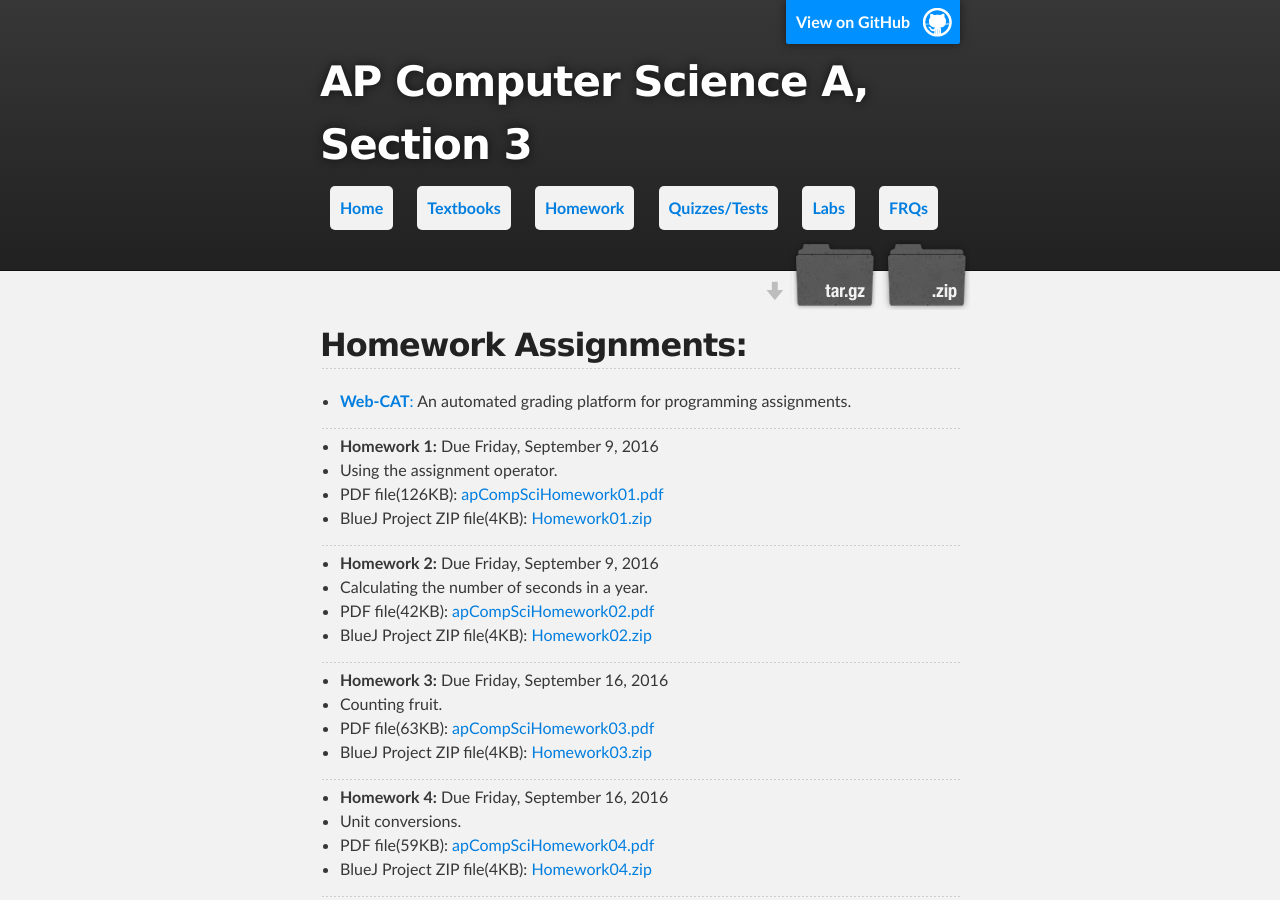
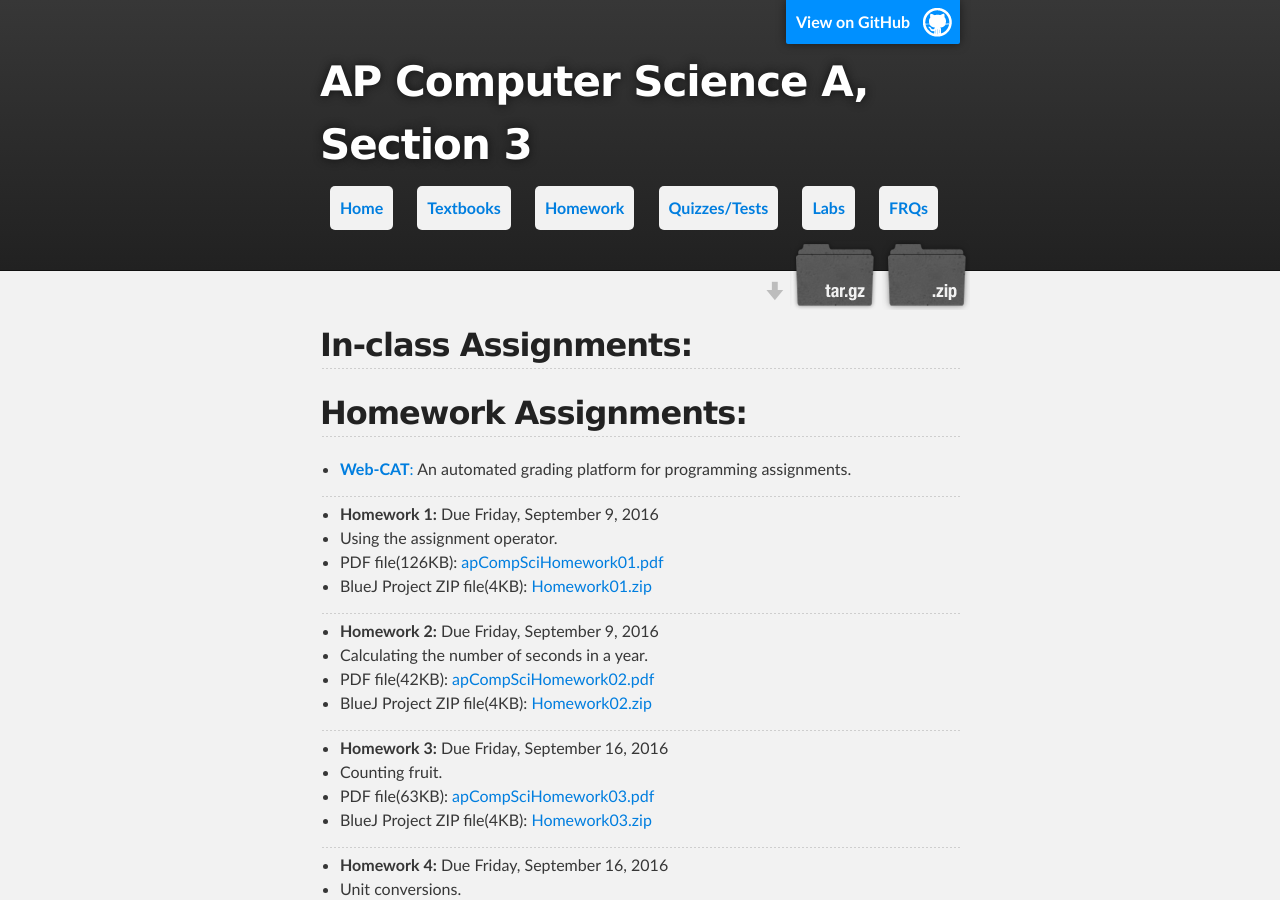
Before and after one commit to ynot1609/apcompsci3, a Jekyll site: the page built from homework/index.md, in a window 1280 px wide and 900 px high. Built offline with Jekyll 4.4.1, drawn with Linux system fonts in a browser that asks for light colours.

Commit message:
Added inclass asst

```diff
--- a/homework/index.md
+++ b/homework/index.md
@@ -2,9 +2,9 @@
 layout: default
 title: Homework Assignments
 ---
+
+## In-class Assignments:
 <!--
-## In-class Assignments:
-
 + **Assignment 1:** Due Monday, November 7, 2016 at 4:15PM
 + Evens in a 1-D array.
 + PDF file(KB): [apCompSciAssignment01.pdf](/apcompsci3/assets/apCompSciAssignment01.pdf)
```
